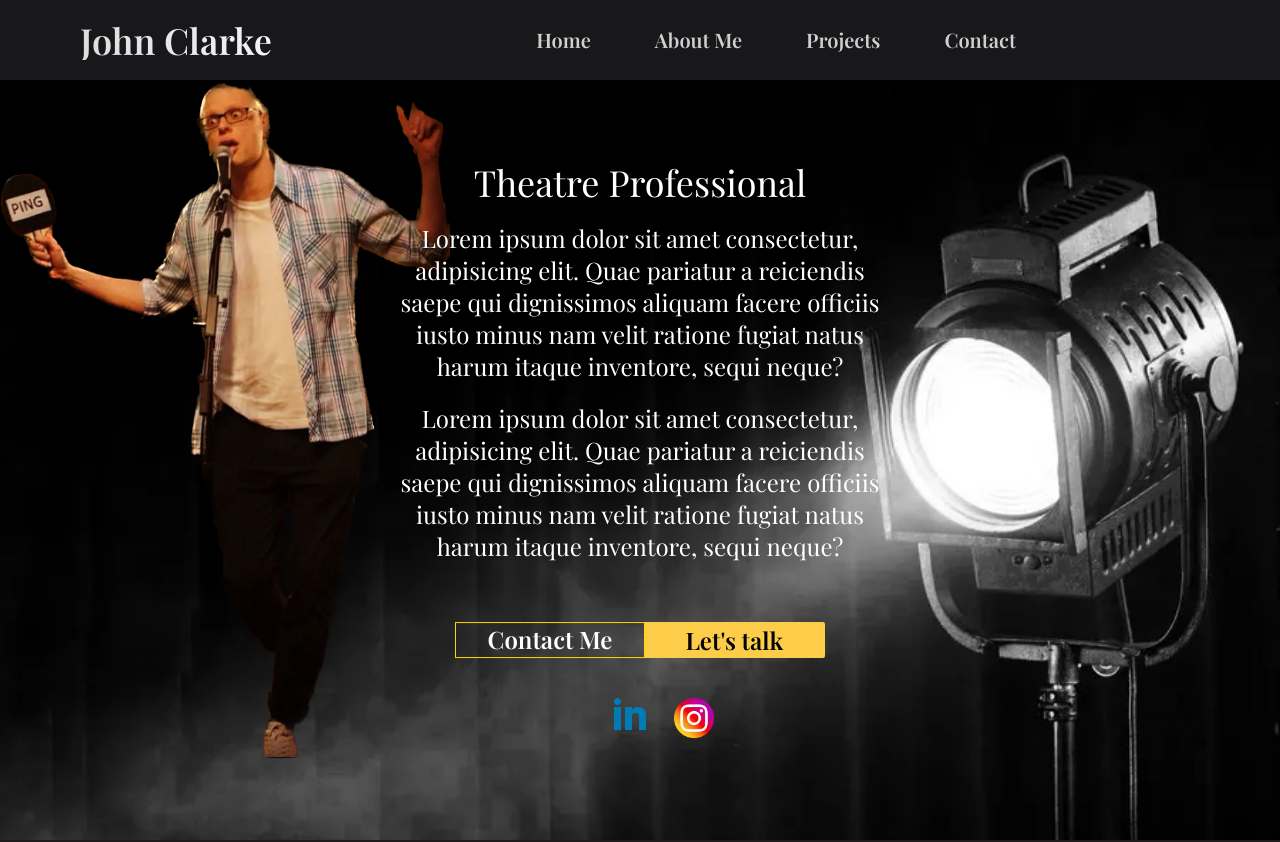
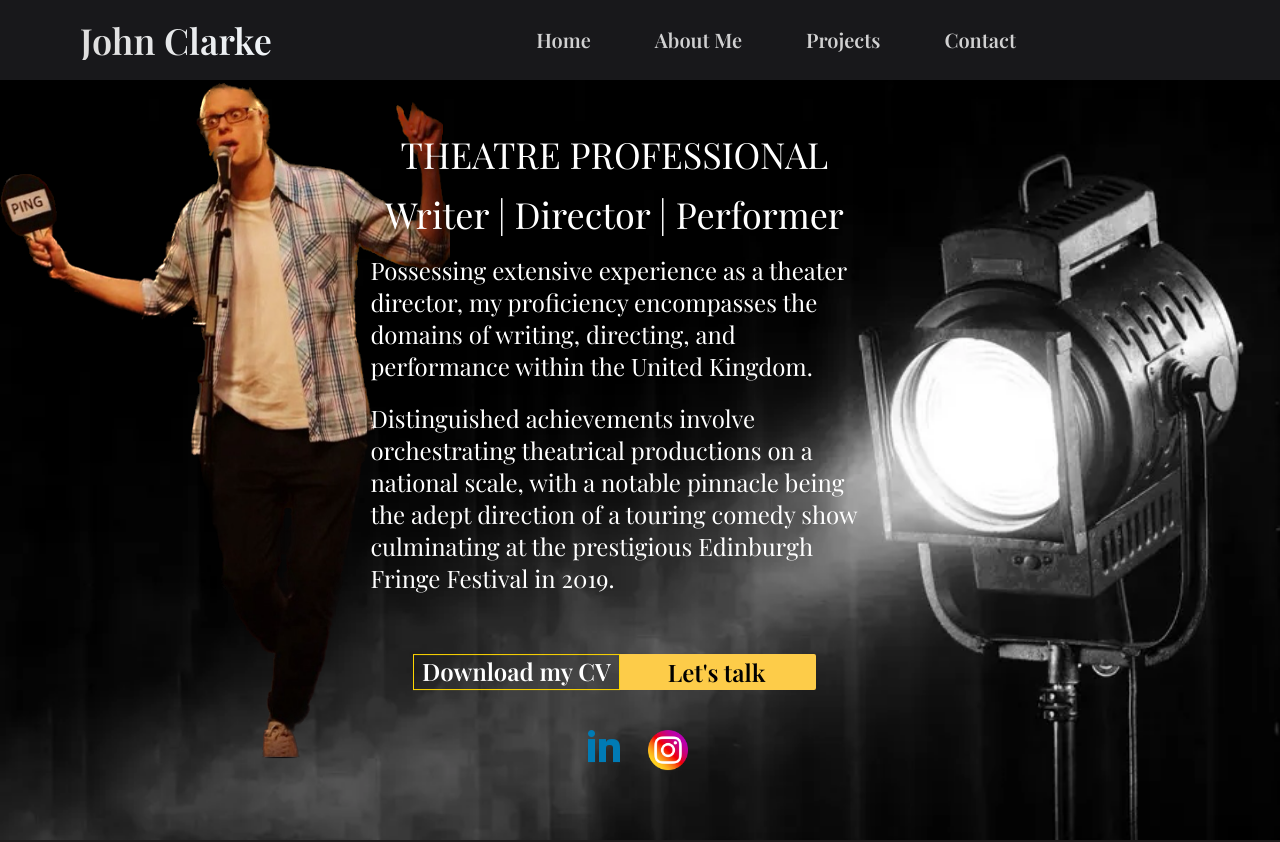
Before and after one commit to yan-fung/react-portfolio-JC, a React (Vite) app: page / in a window 1280 px wide. Shown: the top 842 px of the page. Built offline with nearby package versions, Linux system fonts and the light colour scheme.

Commit message:
Implemented downloadable CV link, enhance personal summary and refine styling for an improved user experience

```diff
--- a/src/components/Home.jsx
+++ b/src/components/Home.jsx
@@ -25,7 +25,7 @@ const Home = ({ setSelectedPage }) => {
         {isAboveMediumScreens && (
           <div className=''>
             <img
-              className='hover:filter hover:saturate-50 transition duration-500 z-10 w-full max-w-[250px] md:max-w-[450px]'
+              className='hover:filter hover:saturate-50 transition duration-500 z-10 w-full md:max-w-[450px]'
               alt='profile-pic'
               src={profilePic}
             />
@@ -43,24 +43,31 @@ const Home = ({ setSelectedPage }) => {
           }}
         >
           <div
-            className={` font-playfair text-center absolute md:top-10 w-full ${
-              isAboveMediumScreens ? "left-[30%]" : "left-0 h-full"
+            className={`font-playfair text-left absolute md:top-8 w-full ${
+              isAboveMediumScreens ? "left-[28%]" : "left-0 h-full"
             } w-full md:w-[40%]`}
           >
-            <h1 className='text-4xl pt-10 pb-5'>Theatre Professional</h1>
-            <p className='text-lg md:text-2xl pr-3 pl-3 pb-5'>
-              Lorem ipsum dolor sit amet consectetur, adipisicing elit. Quae
-              pariatur a reiciendis saepe qui dignissimos aliquam facere
-              officiis iusto minus nam velit ratione fugiat natus harum itaque
-              inventore, sequi neque?
-            </p>
-
-            <p className='text-lg md:text-2xl pr-3 pl-3 pb-5'>
-              Lorem ipsum dolor sit amet consectetur, adipisicing elit. Quae
-              pariatur a reiciendis saepe qui dignissimos aliquam facere
-              officiis iusto minus nam velit ratione fugiat natus harum itaque
-              inventore, sequi neque?
-            </p>
+            <h1 className='text-center text-2xl md:text-4xl pt-10 md:pt-5'>
+              THEATRE PROFESSIONAL
+            </h1>
+            <h2 className='text-center text-2xl md:text-4xl pt-5 pb-5'>
+              Writer | Director | Performer
+            </h2>
+            <div>
+              <p className='text-base md:text-2xl pr-3 pl-3 pb-5'>
+                Possessing extensive experience as a theater director, my
+                proficiency encompasses the domains of writing, directing, and
+                performance within the United Kingdom.
+              </p>
+            </div>
+            <div>
+              <p className='text-base md:text-2xl pr-3 pl-3 pb-5'>
+                Distinguished achievements involve orchestrating theatrical
+                productions on a national scale, with a notable pinnacle being
+                the adept direction of a touring comedy show culminating at the
+                prestigious Edinburgh Fringe Festival in 2019.
+              </p>
+            </div>
             <motion.div
               className='flex mt-10 justify-center text-lg md:text-2xl'
               initial='hidden'
@@ -72,21 +79,23 @@ const Home = ({ setSelectedPage }) => {
                 visible: { opacity: 1, x: 0 },
               }}
             >
-              <AnchorLink
-                className=''
-                onClick={() => setSelectedPage("contact")}
-                href='#contact'
-              >
-                <div className='font-semibold hover:text-white transition duration-500 w-full h-full flex items-cent-dark-piner justify-center px-8 border border-yellow'>
-                  Contact Me
+              <div>
+                <div className='font-semibold hover:text-white transition duration-500 w-58  h-full flex items-cent-dark-piner justify-center px-2 border border-yellow'>
+                  <a
+                    target='_blank'
+                    href='https://media.licdn.com/dms/document/media/C562DAQGmOHyCuvSq6A/profile-treasury-document-pdf-analyzed/0/1643715605734?e=1697673600&v=beta&t=ewcQeHIL-BMDRMnthOd_eWgUaSyAwQq2paV2kaFQDOI'
+                    rel='noreferrer'
+                  >
+                    Download my CV
+                  </a>
                 </div>
-              </AnchorLink>
+              </div>
               <AnchorLink
                 className='rounded-r-sm bg-yellow py-0.5 pr-0.5'
                 onClick={() => setSelectedPage("contact")}
                 href='#contact'
               >
-                <div className='font-semibold hover:text-white transition duration-500 w-full h-full flex items-center justify-center px-10 text-black'>
+                <div className='font-semibold hover:text-white transition duration-500 w-58 h-full flex items-center justify-center px-12 text-black'>
                   Let&apos;s talk
                 </div>
               </AnchorLink>
```
